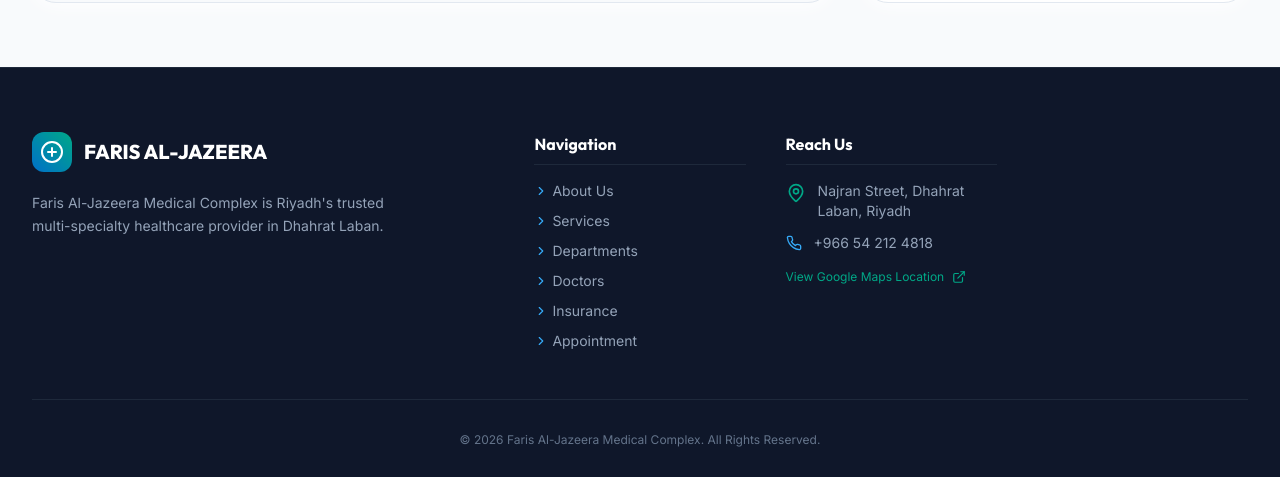
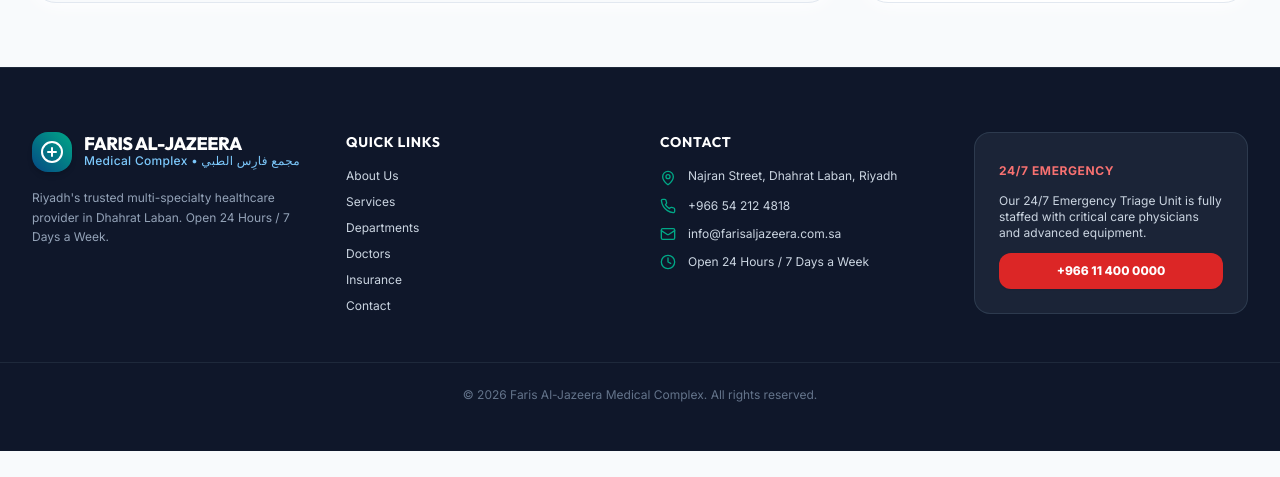
Before and after one commit to itxopps/Hospital, a Next.js app: page / in a window 1280 px wide. Shown: the part 3695-4172 px from the top of the page. After the commit the page ends 4146 px from the top, so only its background shows below. Built offline with nearby package versions, Linux system fonts and the light colour scheme; grey boxes are pictures that could not be loaded.

Commit message:
Update footer.tsx

```diff
--- a/components/footer.tsx
+++ b/components/footer.tsx
@@ -1,61 +1,92 @@
+"use client";
+
 import React from "react";
 import Link from "next/link";
 import { hospitalDetails } from "@/data/hospitalData";
-import { PlusCircle, MapPin, Phone, Mail, Clock, ChevronRight, ExternalLink } from "lucide-react";
+import { useLanguage } from "@/context/language-context";
+import { Phone, Mail, MapPin, Clock, PlusCircle } from "lucide-react";
 
 export function Footer() {
+  const { t } = useLanguage();
+
   return (
-    <footer className="bg-slate-900 text-slate-300 pt-16 pb-8 border-t border-slate-800">
-      <div className="max-w-7xl mx-auto px-4 sm:px-6 lg:px-8">
-        <div className="grid grid-cols-1 md:grid-cols-2 lg:grid-cols-5 gap-10 pb-12 border-b border-slate-800">
-          <div className="lg:col-span-2 space-y-5">
-            <Link href="/" className="flex items-center space-x-3">
-              <div className="w-10 h-10 rounded-xl bg-gradient-to-tr from-primary-600 to-secondary-500 flex items-center justify-center text-white">
-                <PlusCircle className="w-6 h-6"/>
+    <footer className="bg-slate-900 text-slate-300 pt-16 pb-12 border-t border-slate-800">
+      <div className="max-w-7xl mx-auto px-4 sm:px-6 lg:px-8 grid grid-cols-1 md:grid-cols-2 lg:grid-cols-4 gap-10">
+
+        {/* Brand Info */}
+        <div className="space-y-4">
+          <div className="flex items-center space-x-3 rtl:space-x-reverse">
+            <div className="w-10 h-10 rounded-2xl bg-gradient-to-tr from-primary-800 to-secondary-500 flex items-center justify-center text-white shadow-md">
+              <PlusCircle className="w-6 h-6" />
             </div>
-              <span className="font-heading font-extrabold text-xl text-white">FARIS AL-JAZEERA</span>
-            </Link>
-            <p className="text-sm text-slate-400 leading-relaxed max-w-sm">
-              Faris Al-Jazeera Medical Complex is Riyadh&apos;s trusted multi-specialty healthcare provider in Dhahrat Laban.
+            <div className="flex flex-col">
+              <span className="font-heading font-extrabold text-lg text-white tracking-tight leading-none">
+                FARIS AL-JAZEERA
+              </span>
+              <span className="text-xs text-primary-300 font-medium tracking-wide">
+                Medical Complex • مجمع فارِس الطبي
+              </span>
+            </div>
+          </div>
+          <p className="text-xs text-slate-400 leading-relaxed">
+            {t("footerTagline")}
           </p>
         </div>
 
-          <div className="space-y-4">
-            <h3 className="text-white font-heading font-bold text-base border-b border-slate-800 pb-2">Navigation</h3>
-            <ul className="space-y-2.5 text-sm">
-              {["About Us", "Services", "Departments", "Doctors", "Insurance", "Appointment"].map((item) => (
-                <li key={item}>
-                  <Link href={`/${item.toLowerCase().replace(/\s+/g, "")}`} className="flex items-center space-x-1 text-slate-400 hover:text-white">
-                    <ChevronRight className="w-3.5 h-3.5 text-primary-400"/>
-                    <span>{item}</span>
-                  </Link>
-                </li>
-              ))}
+        {/* Quick Links */}
+        <div>
+          <h3 className="text-sm font-bold text-white uppercase tracking-wider mb-4">{t("quickLinks")}</h3>
+          <ul className="space-y-2.5 text-xs">
+            <li><Link href="/about" className="hover:text-white transition-colors">{t("about")}</Link></li>
+            <li><Link href="/services" className="hover:text-white transition-colors">{t("services")}</Link></li>
+            <li><Link href="/departments" className="hover:text-white transition-colors">{t("departments")}</Link></li>
+            <li><Link href="/doctors" className="hover:text-white transition-colors">{t("doctors")}</Link></li>
+            <li><Link href="/insurance" className="hover:text-white transition-colors">{t("insurance")}</Link></li>
+            <li><Link href="/contact" className="hover:text-white transition-colors">{t("contact")}</Link></li>
           </ul>
         </div>
 
-          <div className="space-y-4">
-            <h3 className="text-white font-heading font-bold text-base border-b border-slate-800 pb-2">Reach Us</h3>
-            <ul className="space-y-3 text-sm text-slate-400">
-              <li className="flex items-start space-x-3">
-                <MapPin className="w-5 h-5 text-secondary flex-shrink-0 mt-0.5"/>
+        {/* Contact Info */}
+        <div>
+          <h3 className="text-sm font-bold text-white uppercase tracking-wider mb-4">{t("contact")}</h3>
+          <ul className="space-y-3 text-xs">
+            <li className="flex items-start space-x-3 rtl:space-x-reverse">
+              <MapPin className="w-4 h-4 text-secondary shrink-0 mt-0.5" />
               <span>{hospitalDetails.address}, {hospitalDetails.city}</span>
             </li>
-              <li className="flex items-center space-x-3">
-                <Phone className="w-4 h-4 text-primary-400 flex-shrink-0"/>
-                <span>{hospitalDetails.phone}</span>
+            <li className="flex items-center space-x-3 rtl:space-x-reverse">
+              <Phone className="w-4 h-4 text-secondary shrink-0" />
+              <a href={`tel:${hospitalDetails.phone}`} className="hover:text-white">{hospitalDetails.phone}</a>
+            </li>
+            <li className="flex items-center space-x-3 rtl:space-x-reverse">
+              <Mail className="w-4 h-4 text-secondary shrink-0" />
+              <a href={`mailto:${hospitalDetails.email}`} className="hover:text-white">{hospitalDetails.email}</a>
+            </li>
+            <li className="flex items-center space-x-3 rtl:space-x-reverse">
+              <Clock className="w-4 h-4 text-secondary shrink-0" />
+              <span>{hospitalDetails.workingHours}</span>
             </li>
           </ul>
-            <a href={hospitalDetails.googleMapsUrl} target="_blank" rel="noopener noreferrer" className="inline-flex items-center space-x-2 text-xs text-secondary hover:underline">
-              <span>View Google Maps Location</span>
-              <ExternalLink className="w-3.5 h-3.5"/>
+        </div>
+
+        {/* ER Highlight */}
+        <div className="p-6 rounded-2xl bg-slate-800/80 border border-slate-700/80 space-y-3">
+          <span className="text-xs font-bold text-red-400 uppercase tracking-wider">{t("emergencyCall")}</span>
+          <p className="text-xs text-slate-300">
+            {t("urgentBannerDesc")}
+          </p>
+          <a
+            href={`tel:${hospitalDetails.emergencyPhone}`}
+            className="inline-block w-full text-center py-2.5 px-4 rounded-xl bg-red-600 hover:bg-red-700 text-white font-extrabold text-xs transition-colors shadow-sm"
+          >
+            {hospitalDetails.emergencyPhone}
           </a>
         </div>
+
       </div>
 
-        <div className="pt-8 text-center text-xs text-slate-500">
-          © {new Date().getFullYear()} Faris Al-Jazeera Medical Complex. All Rights Reserved.
-        </div>
+      <div className="max-w-7xl mx-auto px-4 sm:px-6 lg:px-8 mt-12 pt-6 border-t border-slate-800 text-center text-xs text-slate-500">
+        © {new Date().getFullYear()} {hospitalDetails.name}. {t("allRightsReserved")}
       </div>
     </footer>
   );
```
Lines whose indentation alone changed are shown as unchanged.
